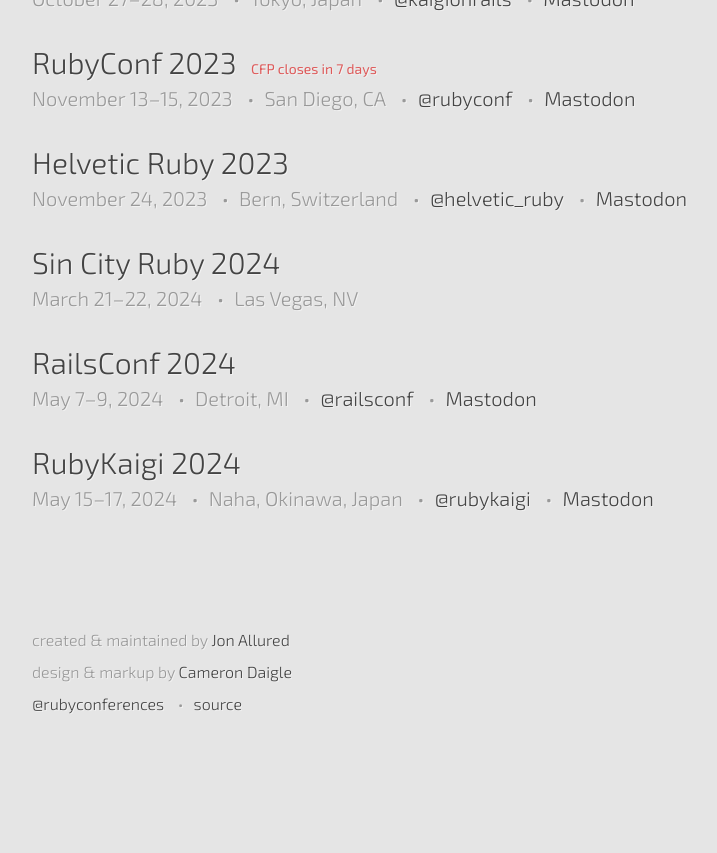
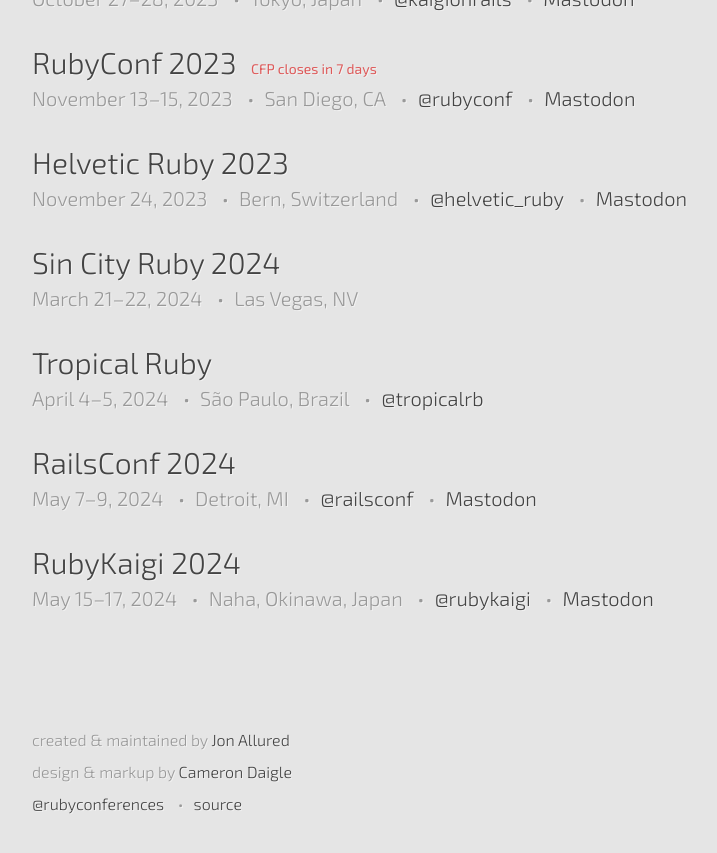
Before and after one commit to ruby-conferences/ruby-conferences.github.io, a Jekyll site: the page built from index.html, in a window 1280 px wide and 900 px high, scrolled down 1418 px. Shown: the top 853 px of the window, without its empty margins (208-925 px from the left). Built offline with Jekyll 4.4.1, drawn with Linux system fonts in a browser that asks for light colours; before the commit the page ends 2218 px from its top, so only the background shows below that.

Commit message:
Add Tropical Ruby

```diff
--- a/_data/conferences.yml
+++ b/_data/conferences.yml
@@ -129,7 +129,7 @@
   twitter: rubyconfuruguay
   video_link: https://www.youtube.com/playlist?list=PLxx5qlTQCf0zx-DIFVHlftznHExI7ONEV
 
-- name: 'RubyMotion #inspect'
+- name: "RubyMotion #inspect"
   location: San Francisco, CA
   start_date: 2014-05-28
   end_date: 2014-05-29
@@ -1380,7 +1380,7 @@
   twitter: utrubyhack
   video_link: https://confreaks.tv/events/rubyhack2018
 
-- name: 'Madison+ Ruby: Chicago'
+- name: "Madison+ Ruby: Chicago"
   location: Chicago, Illinois
   start_date: 2018-05-10
   end_date: 2018-05-11
@@ -2354,6 +2354,13 @@
   end_date: 2024-03-22
   url: https://www.sincityruby.com
 
+- name: Tropical Ruby
+  location: São Paulo, Brazil
+  start_date: 2024-04-04
+  end_date: 2024-04-05
+  url: https://www.tropicalrb.com/
+  twitter: tropicalrb
+
 - name: RailsConf 2024
   location: Detroit, MI
   start_date: 2024-05-07
```
